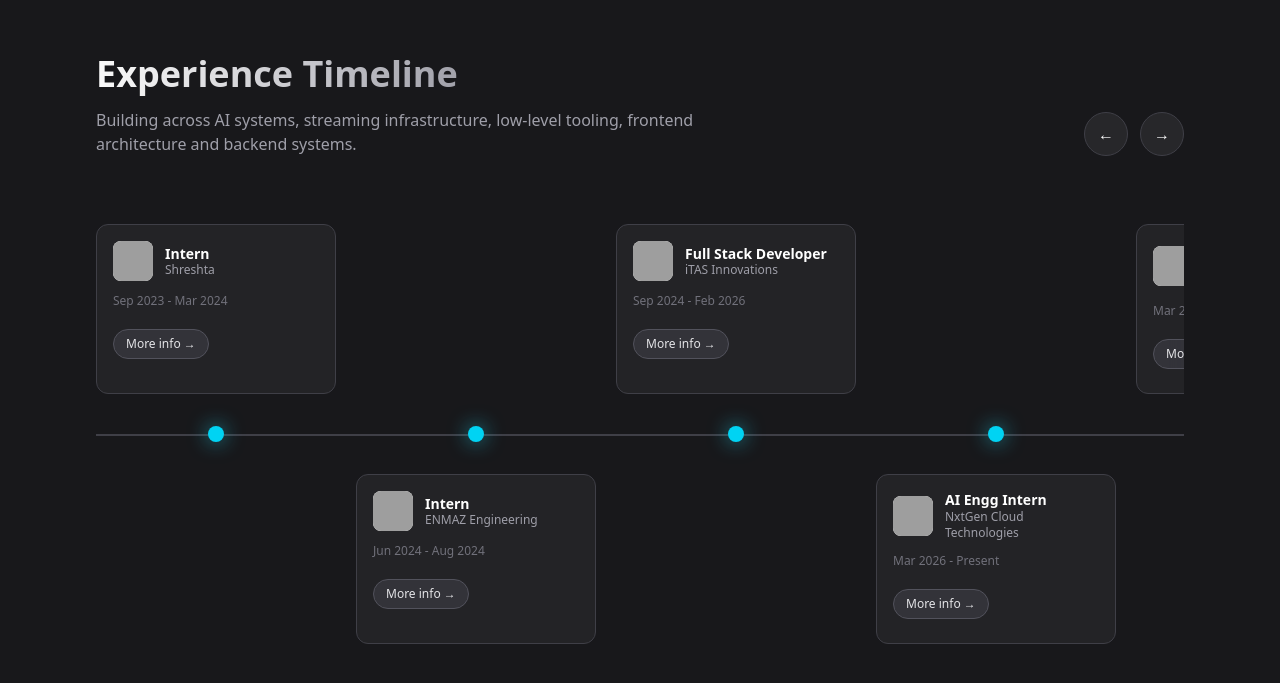
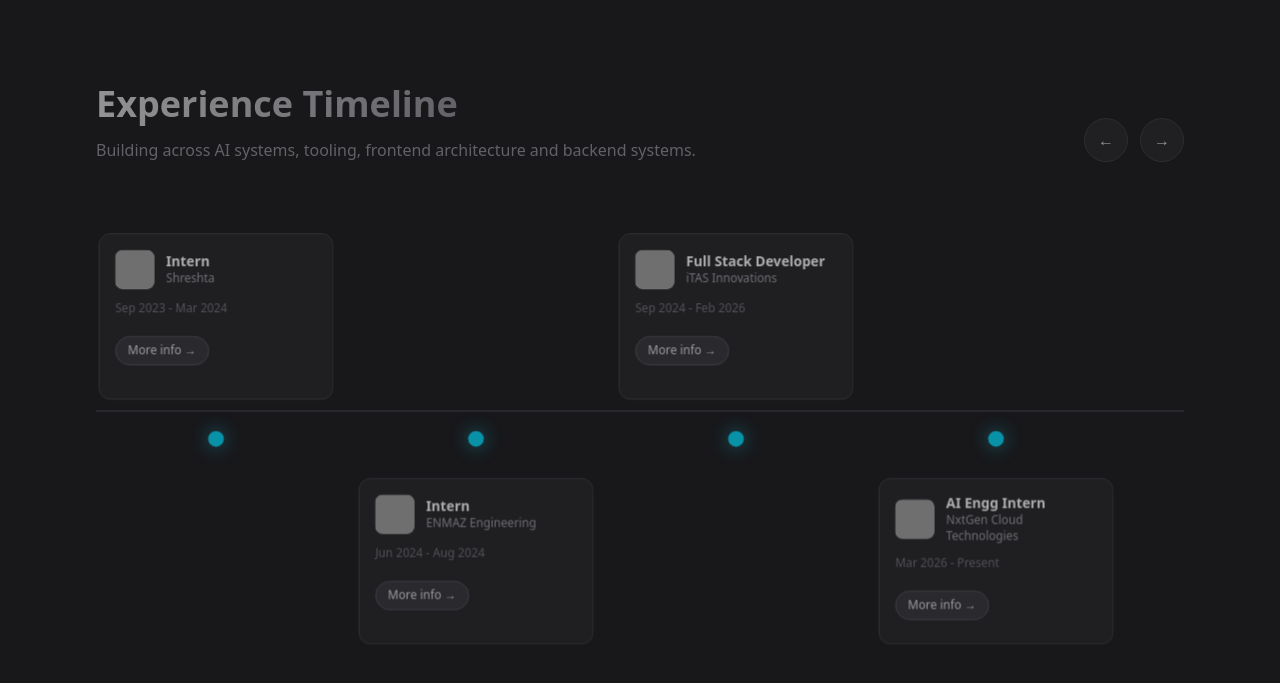
Before and after one commit to adi-amatdev/aadityas-portfolio, a React (Vite) app: page / in a window 1280 px wide. Shown: the part 3720-4403 px from the top of the page. Built offline with nearby package versions, Linux system fonts and the light colour scheme; grey boxes are pictures that could not be loaded; the HTML template or start-up script is replaced by a standard one.

Commit message:
feat: timeline animations and updated info

```diff
--- a/src/components/Experience.jsx
+++ b/src/components/Experience.jsx
@@ -1,12 +1,57 @@
 import { useRef, useState } from "react";
+import { motion, useScroll, useSpring, useTransform } from "framer-motion";
 
 import { experiences } from "../constants";
 import ExperienceModal from "./ExperienceModal";
 
+const ScrollLinkedTimelineItem = ({ children, className }) => {
+  const itemRef = useRef(null);
+  const { scrollYProgress } = useScroll({
+    target: itemRef,
+    offset: ["start 92%", "start 55%"],
+  });
+
+  const progress = useSpring(scrollYProgress, {
+    stiffness: 120,
+    damping: 24,
+    mass: 0.25,
+  });
+
+  const opacity = useTransform(progress, [0, 1], [0.35, 1]);
+  const y = useTransform(progress, [0, 1], [54, 0]);
+  const scale = useTransform(progress, [0, 1], [0.96, 1]);
+
+  return (
+    <motion.div
+      ref={itemRef}
+      style={{ opacity, y, scale }}
+      className={className}
+    >
+      {children}
+    </motion.div>
+  );
+};
+
 const Experience = () => {
   const [selectedExperience, setSelectedExperience] = useState(null);
 
+  const sectionRef = useRef(null);
   const scrollRef = useRef(null);
+
+  const { scrollYProgress } = useScroll({
+    target: sectionRef,
+    offset: ["start 88%", "start 34%"],
+  });
+
+  const progress = useSpring(scrollYProgress, {
+    stiffness: 120,
+    damping: 24,
+    mass: 0.25,
+  });
+
+  const headerOpacity = useTransform(progress, [0, 1], [0.3, 1]);
+  const headerY = useTransform(progress, [0, 1], [46, 0]);
+  const lineOpacity = useTransform(progress, [0.15, 1], [0.25, 1]);
 
   // newest on right
   const orderedExperiences = [...experiences].reverse();
@@ -21,21 +66,36 @@ const Experience = () => {
   };
 
   return (
-    <section id="experience" className="experience-section section">
+    <section
+      ref={sectionRef}
+      id="experience"
+      className="experience-section section"
+    >
       <div className="container-2">
         {/* HEADER */}
         <div className="flex items-end justify-between mb-12">
           <div>
-            <h2 className="headline-2 mb-3">Experience Timeline</h2>
+            <motion.h2
+              style={{ opacity: headerOpacity, y: headerY }}
+              className="headline-2 mb-3"
+            >
+              Experience Timeline
+            </motion.h2>
 
-            <p className="text-zinc-400 max-w-2xl">
-              Building across AI systems, streaming infrastructure, low-level
-              tooling, frontend architecture and backend systems.
-            </p>
+            <motion.p
+              style={{ opacity: headerOpacity, y: headerY }}
+              className="text-zinc-400 max-w-2xl"
+            >
+              Building across AI systems, tooling, frontend architecture and
+              backend systems.
+            </motion.p>
           </div>
 
           {/* DESKTOP ARROWS */}
-          <div className="hidden md:flex gap-3">
+          <motion.div
+            style={{ opacity: headerOpacity, y: headerY }}
+            className="hidden md:flex gap-3"
+          >
             <button
               onClick={() => scroll("left")}
               className="
@@ -71,13 +131,14 @@ const Experience = () => {
             >
               →
             </button>
-          </div>
+          </motion.div>
         </div>
 
         {/* TIMELINE */}
         <div className="relative">
           {/* LINE */}
-          <div
+          <motion.div
+            style={{ opacity: lineOpacity }}
             className="
               absolute
 
@@ -128,7 +189,7 @@ const Experience = () => {
               const isTop = index % 2 === 0;
 
               return (
-                <div
+                <ScrollLinkedTimelineItem
                   key={index}
                   className="
                     w-full
@@ -420,12 +481,11 @@ const Experience = () => {
                       </div>
                     </div>
                   </div>
-                </div>
+                </ScrollLinkedTimelineItem>
               );
             })}
           </div>
         </div>
-
       </div>
 
       {/* MODAL */}
--- a/src/constants.jsx
+++ b/src/constants.jsx
@@ -432,27 +432,6 @@ export const experiences = [
   },
 
   {
-    role: "AI Engg Intern",
-    company: "NxtGen Cloud Technologies",
-    duration: "Mar 2026 - Present",
-    location: "Bengaluru, Karnataka, India",
-    logo: "https://media.licdn.com/dms/image/v2/D560BAQE64JdG0dvx7A/company-logo_100_100/B56Z4XXd7VK0AQ-/0/1778508489217/nxtgen_cloud_technologies_pvt_ltd_logo?e=1781136000&v=beta&t=ONuDfTekwCWr825f7o9gJKA7tOh7zDMkWvniH5dhzb0",
-
-    summary:
-      "Worked on LLM evaluation workflows, NLP tooling, observability research, and agentic AI systems.",
-
-    achievements: [
-      "Built ETL pipelines for finance-focused LLM benchmarking",
-      "Developed temporal reasoning evaluation systems",
-      "Researched OpenTelemetry tracing for AI workflows",
-      "Built LangGraph ReAct-style agents",
-      "Published NLP libraries and tooling",
-    ],
-
-    tech: ["Python", "LangGraph", "OpenTelemetry", "LLMs", "Duckling"],
-  },
-
-  {
     role: "Full Stack Developer",
     company: "iTAS Innovations",
     duration: "Sep 2024 - Feb 2026",
```
